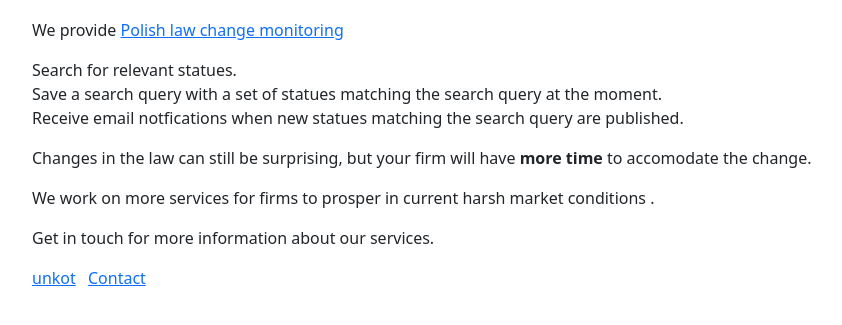
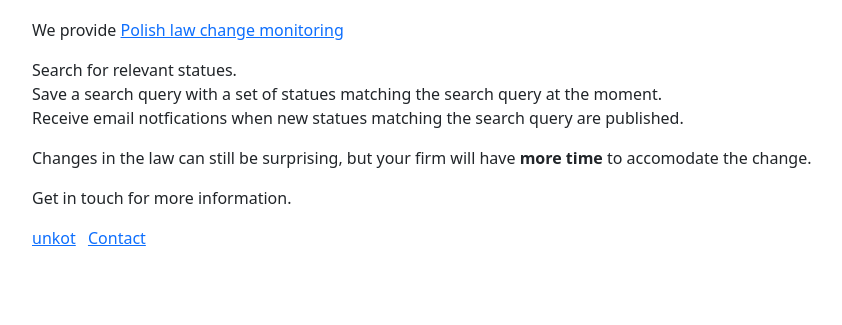
Before and after one commit to stakent/unkot, a Django app: page / in a window 1280 px wide. Shown: the part 56-381 px from the top of the page, without its empty margins (50-892 px from the left). Run offline with Django 4.2, Linux system fonts and the light colour scheme; parts of the project's set-up code (start-up, migrations or seed data) failed here and were passed over; some libraries are stand-ins or nearby versions.

Commit message:
Feat/remove service terminology (#7)
* feat(docs): remove service-related terminology

- Remove references to 'services' in about page
- Remove references to 'services' in home page
- Rephrase content to remove service-related language

The goal is to simplify and clarify the project's description
by removing service-oriented terminology.

* feat(docs): remove redundant paragraph from home page

- Remove paragraph about helping firms prosper
- Simplify home page content
- Maintain clean and concise messaging

---------

Co-authored-by: Dariusz Walat <>

```diff
--- a/unkot/templates/pages/about.html
+++ b/unkot/templates/pages/about.html
@@ -31,7 +31,7 @@
     {% url 'kontakt' as contact_url %}
     <p>
         {% blocktranslate trimmed %}
-            If your firm needs a bespoke solution or you have a suggestion about our services
+            If your firm needs a bespoke solution or you have a suggestion
             do not hesitate to <a href={{ contact_url }}>contact us</a>.
         {% endblocktranslate %}
     </p>
--- a/unkot/templates/pages/home.html
+++ b/unkot/templates/pages/home.html
@@ -15,12 +15,6 @@
         {% translate "<b>more time</b> to accomodate the change" %}.
     </p>
     <p>
-        {% blocktranslate trimmed %}
-            We work on more services for firms to prosper in current harsh market conditions
-        {% endblocktranslate %}
-        .
-    </p>
-    <p>
-        {% translate "Get in touch for more information about our services" %}.
+        {% translate "Get in touch for more information" %}.
     </p>
 {% endblock content %}
```
